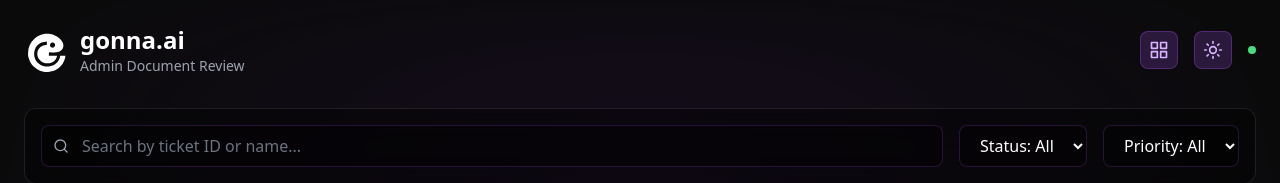
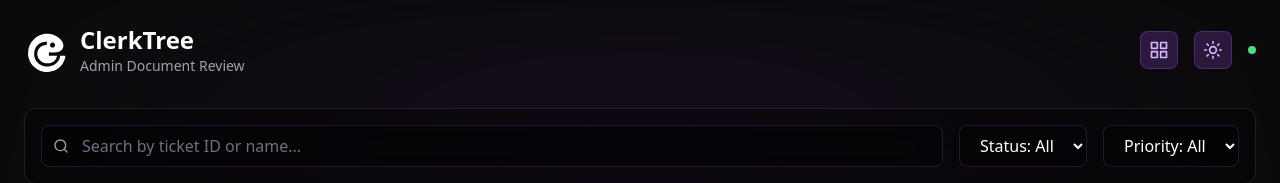
Before and after one commit to Gonna-AI/Frontend, a React (Vite) app: page /documents in a window 1280 px wide. Shown: the top 183 px of the page. Built offline with nearby package versions, Linux system fonts and the light colour scheme; no server answers.

Commit message:
CHANGED NAME

```diff
--- a/src/components/Auth/AuthPage.tsx
+++ b/src/components/Auth/AuthPage.tsx
@@ -79,7 +79,7 @@ function AuthForm({ className, onGuestLogin, onSuccess, ...props }: AuthFormProp
           <p className="text-sm text-gray-400 mt-1">
             {isLogin
               ? 'Login with your Apple or Google account'
-              : 'Sign up to get started with gonna.ai'
+              : 'Sign up to get started with ClerkTree'
             }
           </p>
         </div>
@@ -276,7 +276,7 @@ export default function AuthPage({ setIsSignedIn }: AuthPageProps) {
           <div className="flex h-6 w-6 items-center justify-center rounded-md bg-purple-600">
             <GalleryVerticalEnd className="h-4 w-4" />
           </div>
-          gonna.ai
+          ClerkTree
         </a>
         <AuthForm onSuccess={handleSuccess} onGuestLogin={handleGuestLogin} />
       </motion.div>
--- a/src/components/ClientChat/CallWindow.tsx
+++ b/src/components/ClientChat/CallWindow.tsx
@@ -241,7 +241,7 @@ export default function CallWindow({ isDark, onClose, onStopAI, onFileUpload, ti
                 xmlns="http://www.w3.org/2000/svg"
                 viewBox="0 0 464 468"
                 className="w-16 h-16"
-                aria-label="Gonna.ai Logo"
+                aria-label="ClerkTree Logo"
               >
                 <path
                   fill={isDark ? "white" : "black"}
--- a/src/components/ClientChat/Logo.tsx
+++ b/src/components/ClientChat/Logo.tsx
@@ -14,7 +14,7 @@ export default function Logo({ isDark }: LogoProps) {
           ? "bg-gradient-to-r from-emerald-400 via-blue-500 to-purple-600 text-transparent bg-clip-text"
           : "bg-gradient-to-r from-emerald-600 via-blue-600 to-purple-700 text-transparent bg-clip-text"
       )}>
-        gonna.ai
+        ClerkTree
       </h1>
     </div>
   );
--- a/src/components/Landing/Conversation.tsx
+++ b/src/components/Landing/Conversation.tsx
@@ -115,7 +115,7 @@ const WaitlistWithBeams = () => {
           Join the waitlist
         </h1>
         <p className="mt-4 font-normal text-base text-neutral-300 max-w-lg text-center">
-          Be among the first to experience how gonna.ai is revolutionizing claims processing. Our AI-powered platform is designed to make claims handling smarter, faster, and more human.
+          Be among the first to experience how ClerkTree is revolutionizing claims processing. Our AI-powered platform is designed to make claims handling smarter, faster, and more human.
         </p>
         <div className="mt-8 w-full">
           <WaitlistForm />
--- a/src/components/Landing/Features.tsx
+++ b/src/components/Landing/Features.tsx
@@ -224,7 +224,7 @@ export default function Features() {
 
   const testimonials = [
     {
-      quote: "Gonna.AI has transformed our claims processing workflow. The efficiency gains are remarkable.",
+      quote: "ClerkTree has transformed our claims processing workflow. The efficiency gains are remarkable.",
       author: "Sarah Chen",
       role: "Operations Director",
       company: "Technical University of Munich"
@@ -236,7 +236,7 @@ export default function Features() {
       company: "Shiv Nadar University"
     },
     {
-      quote: "Customer satisfaction has improved significantly since implementing Gonna.AI's smart scheduling.",
+      quote: "Customer satisfaction has improved significantly since implementing ClerkTree's smart scheduling.",
       author: "Emma Thompson",
       role: "Customer Success Lead",
       company: "Friedrich-Alexander University"
@@ -425,7 +425,7 @@ export default function Features() {
           </div>
         </div>
 
-        {/* Gonna.AI Section */}
+        {/* ClerkTree Section */}
         <div className="flex justify-end mb-12">
           <div className="flex items-center gap-4">
             {/* Glowing dot */}
@@ -434,7 +434,7 @@ export default function Features() {
               <div className="absolute inset-0 animate-ping bg-purple-500 rounded-full opacity-20" />
             </div>
 
-            <div className="text-sm font-mono text-white/60">Gonna.AI</div>
+            <div className="text-sm font-mono text-white/60">ClerkTree</div>
           </div>
         </div>
 
--- a/src/components/Landing/Hero.tsx
+++ b/src/components/Landing/Hero.tsx
@@ -8,8 +8,8 @@ const Logo = () => (
   <svg
     xmlns="http://www.w3.org/2000/svg"
     viewBox="0 0 464 468"
-    className="w-32 h-32 -ml-4" // Increased size and added negative margin for alignment
-    aria-label="Gonna.ai Logo"
+    className="w-20 h-20 md:w-24 md:h-24 -ml-2" // Reduced size from w-24/h-24 to w-20/h-20
+    aria-label="ClerkTree Logo"
   >
     <defs>
       <linearGradient id="logoGradient" x1="0%" y1="0%" x2="100%" y2="0%">
@@ -106,14 +106,14 @@ const Hero = ({ onGetStarted }: HeroProps) => {
             className="mb-8 flex items-center justify-center"
           >
             {/* Logo container with adjusted spacing for larger logo */}
-            <div className="flex items-center gap-6">
-              <div className="flex items-center justify-center pt-4">
-                <Logo className="w-24 h-24 md:w-32 md:h-32" />
+            <div className="flex items-center gap-4">
+              <div className="flex items-center justify-center">
+                <Logo className="w-20 h-20 md:w-24 md:h-24" />
               </div>
 
               {/* Logo text gradient */}
               <div className="bg-gradient-to-r from-emerald-400 via-blue-500 to-purple-600 text-transparent bg-clip-text">
-                <h1 className="text-6xl md:text-8xl font-bold tracking-tight">gonna.ai</h1>
+                <h1 className="text-6xl md:text-8xl font-bold tracking-tight">ClerkTree</h1>
               </div>
             </div>
           </motion.div>
@@ -172,7 +172,7 @@ const Hero = ({ onGetStarted }: HeroProps) => {
 
       {/* Bottom Text with Pulsating Dot */}
       <div className="fixed bottom-4 left-4 text-sm font-mono text-white/60 z-50 flex items-center gap-2">
-        <span>Gonna.AI</span>
+        <span>ClerkTree</span>
         <div className="relative flex h-1 w-1">
           <span className="animate-ping absolute inline-flex h-full w-full rounded-full bg-purple-500 opacity-75"></span>
           <span className="relative inline-flex rounded-full h-1 w-1 bg-purple-500"></span>
--- a/src/components/Layout/Header.tsx
+++ b/src/components/Layout/Header.tsx
@@ -121,7 +121,7 @@ export default function Header({ onMobileMenuClick }: HeaderProps) {
               xmlns="http://www.w3.org/2000/svg"
               viewBox="0 0 464 468"
               className="w-11 h-11 -ml-1" // Size remains the same
-              aria-label="Gonna.ai Logo"
+              aria-label="ClerkTree Logo"
             >
               <path
                 fill={isDark ? "white" : "black"} // Solid color based on theme
@@ -132,7 +132,7 @@ export default function Header({ onMobileMenuClick }: HeaderProps) {
               "text-xl md:text-2xl font-bold",
               isDark ? "text-white" : "text-black"
             )}>
-              gonna.ai
+              ClerkTree
             </span>
           </div>
 
--- a/src/components/Layout/Header/Logo.tsx
+++ b/src/components/Layout/Header/Logo.tsx
@@ -23,7 +23,7 @@ export default function Logo() {
           ease={20}
         />
       </div>
-      <span className="font-bold text-xl relative z-10">gonna.ai</span>
+      <span className="font-bold text-xl relative z-10">ClerkTree</span>
     </div>
   );
 }
--- a/src/components/Layout/Sidebar.tsx
+++ b/src/components/Layout/Sidebar.tsx
@@ -89,7 +89,7 @@ export default function Sidebar({ isOpen = false, onClose }: SidebarProps) {
               "md:hidden xl:block",
               isDark ? "text-white" : "text-black"
             )}>
-              gonna.ai
+              ClerkTree
             </span>
           </div>
 
--- a/src/pages/Documents.tsx
+++ b/src/pages/Documents.tsx
@@ -509,7 +509,7 @@ const AdminDashboard = () => {
               xmlns="http://www.w3.org/2000/svg"
               viewBox="0 0 464 468"
               className="w-11 h-11"
-              aria-label="Gonna.ai Logo"
+              aria-label="ClerkTree Logo"
             >
               <path
                 fill={isDarkMode ? "white" : "black"}
@@ -518,7 +518,7 @@ const AdminDashboard = () => {
               />
             </svg>
             <div className="flex flex-col">
-              <span className={`text-2xl font-bold ${theme.text}`}>gonna.ai</span>
+              <span className={`text-2xl font-bold ${theme.text}`}>ClerkTree</span>
               <span className={`text-sm ${theme.secondaryText}`}>Admin Document Review</span>
             </div>
           </div>
--- a/src/pages/SmartContracts.tsx
+++ b/src/pages/SmartContracts.tsx
@@ -847,7 +847,7 @@ const DocumentVerification = () => {
               xmlns="http://www.w3.org/2000/svg"
               viewBox="0 0 464 468"
               className="w-11 h-11"
-              aria-label="Gonna.ai Logo"
+              aria-label="ClerkTree Logo"
             >
               <path
                 fill="white"
@@ -856,7 +856,7 @@ const DocumentVerification = () => {
 
             </svg>
             <div className="flex flex-col">
-              <span className="text-2xl font-bold text-white">gonna.ai</span>
+              <span className="text-2xl font-bold text-white">ClerkTree</span>
               <span className="text-sm text-gray-400">Document Verification System</span>
             </div>
           </div>
```
Also changed, not shown: 1 other file (tests, documents, lock files or other folders).
